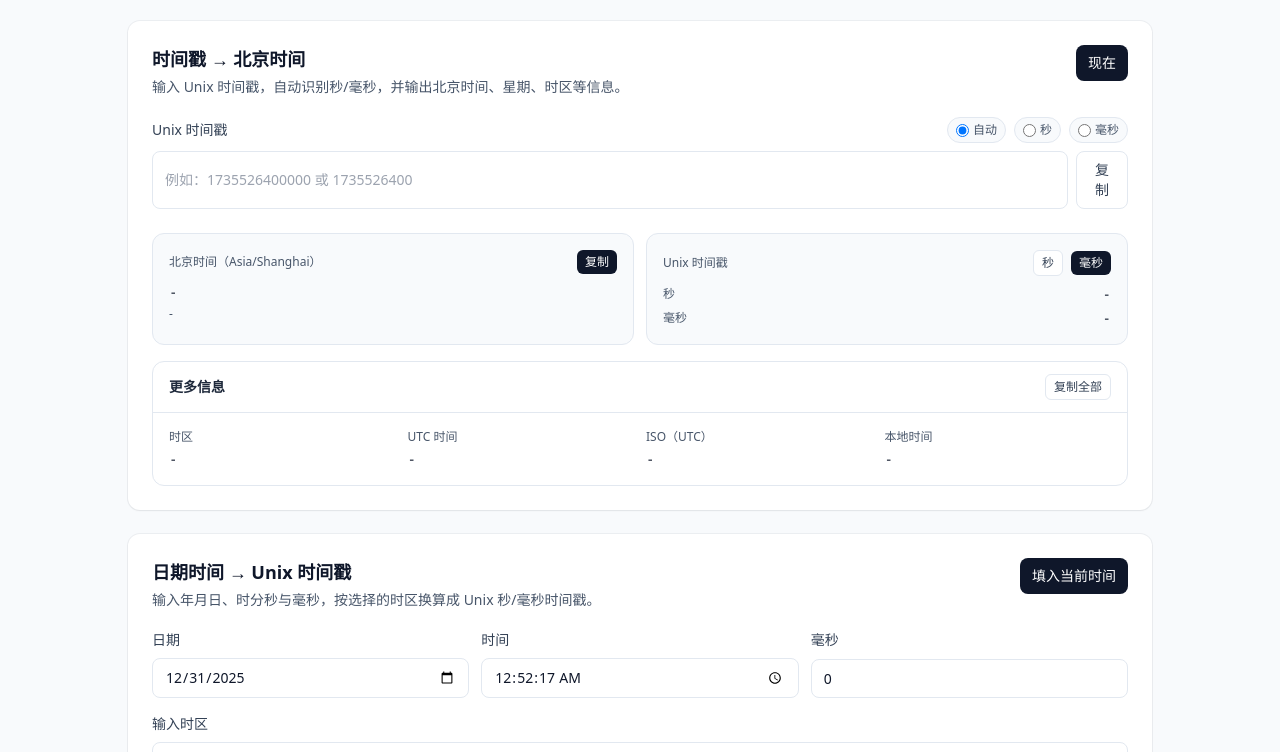
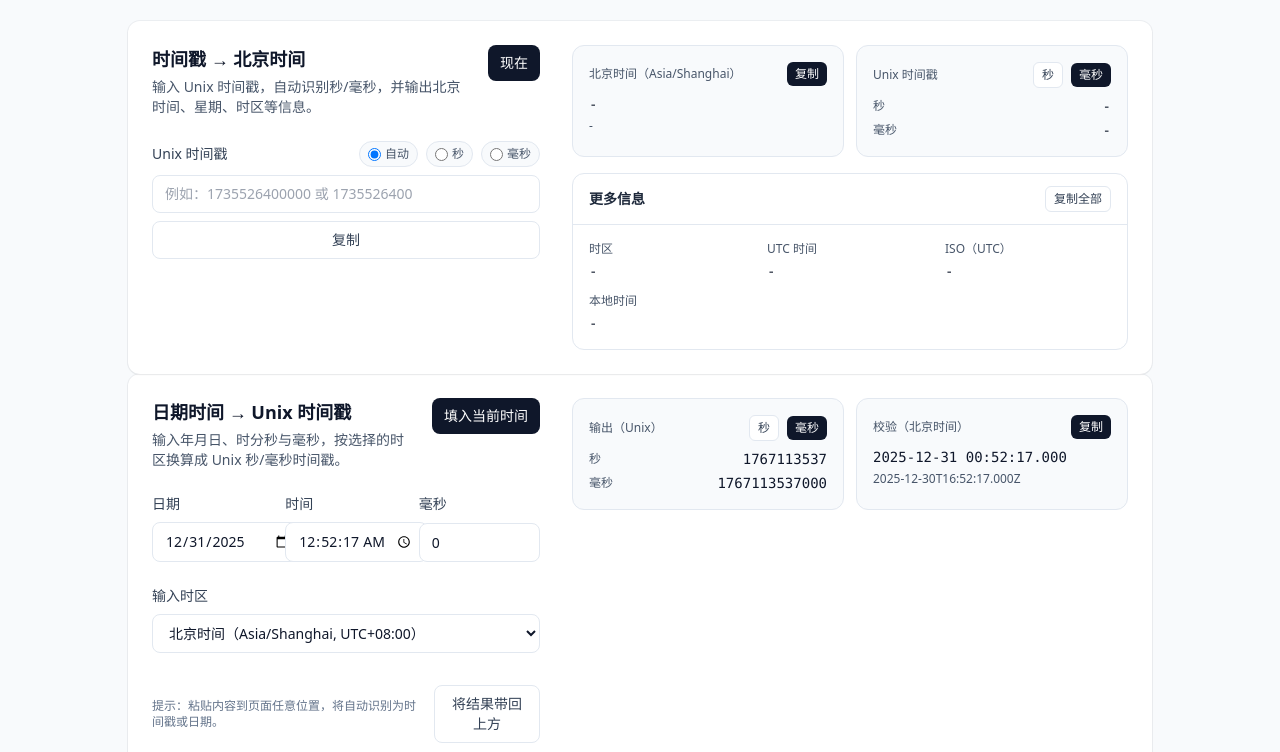
Before and after one commit to uXAi2046/toolhub, a plain HTML site: page timestamp-date.html in a window 1280 px wide. Shown: the part 200-952 px from the top of the page. Drawn offline with nearby package versions, Linux system fonts and the light colour scheme.

Commit message:
style: refactor layout to golden ratio split (left-input right-result)

```diff
--- a/timestamp-date.html
+++ b/timestamp-date.html
@@ -29,7 +29,9 @@
 
       <section class="grid gap-6 grid-cols-1">
         <div class="bg-white shadow-sm ring-1 ring-slate-900/5 rounded-xl">
-        <div class="p-6">
+          <div class="p-6 grid lg:grid-cols-12 gap-8">
+            <!-- 左侧：功能输入区 (41%) -->
+            <div class="lg:col-span-5 flex flex-col gap-6">
               <div class="flex items-start justify-between gap-4">
                 <div>
                   <h2 class="text-lg font-semibold">时间戳 → 北京时间</h2>
@@ -38,7 +40,6 @@
                 <button id="btnNowTs" class="shrink-0 inline-flex items-center rounded-lg bg-slate-900 px-3 py-2 text-sm font-medium text-white hover:bg-slate-800">现在</button>
               </div>
 
-          <div class="mt-5 grid gap-4">
               <div class="grid gap-2">
                 <div class="flex items-center justify-between gap-3">
                   <label for="tsInput" class="text-sm font-medium text-slate-700">Unix 时间戳</label>
@@ -57,13 +58,16 @@
                     </label>
                   </div>
                 </div>
-              <div class="flex flex-col gap-2 sm:flex-row">
+                <div class="flex flex-col gap-2">
                   <input id="tsInput" inputmode="numeric" class="w-full rounded-lg border border-slate-200 bg-white px-3 py-2 text-sm outline-none focus:border-slate-400" placeholder="例如：1735526400000 或 1735526400" />
                   <button id="btnCopyTs" class="inline-flex items-center justify-center rounded-lg border border-slate-200 bg-white px-3 py-2 text-sm font-medium text-slate-700 hover:bg-slate-50">复制</button>
                 </div>
                 <p id="tsHint" class="text-xs text-slate-500"></p>
               </div>
+            </div>
 
+            <!-- 右侧：结果展示区 (58%) -->
+            <div class="lg:col-span-7 flex flex-col gap-4">
               <div class="grid gap-3 sm:grid-cols-2">
                 <div class="rounded-xl border border-slate-200 bg-slate-50 p-4">
                   <div class="flex items-center justify-between gap-2">
@@ -100,7 +104,7 @@
                   <button data-copy="all" class="copy-out inline-flex items-center rounded-md border border-slate-200 bg-white px-2 py-1 text-xs font-medium text-slate-700 hover:bg-slate-50">复制全部</button>
                 </div>
                 <div class="p-4">
-                <dl class="grid gap-3 sm:grid-cols-2 lg:grid-cols-4">
+                  <dl class="grid gap-3 sm:grid-cols-2 lg:grid-cols-2 xl:grid-cols-3">
                     <div>
                       <dt class="text-xs font-medium text-slate-600">时区</dt>
                       <dd id="outTz" class="mt-1 font-mono text-sm">-</dd>
@@ -123,9 +127,12 @@
             </div>
           </div>
         </div>
+      </div>
 
       <div class="bg-white shadow-sm ring-1 ring-slate-900/5 rounded-xl">
-        <div class="p-6">
+        <div class="p-6 grid lg:grid-cols-12 gap-8">
+          <!-- 左侧：功能输入区 (41%) -->
+          <div class="lg:col-span-5 flex flex-col gap-6">
             <div class="flex items-start justify-between gap-4">
               <div>
                 <h2 class="text-lg font-semibold">日期时间 → Unix 时间戳</h2>
@@ -134,7 +141,6 @@
               <button id="btnNowDt" class="shrink-0 inline-flex items-center rounded-lg bg-slate-900 px-3 py-2 text-sm font-medium text-white hover:bg-slate-800">填入当前时间</button>
             </div>
 
-          <div class="mt-5 grid gap-4">
             <div class="grid gap-3 sm:grid-cols-3">
               <div class="grid gap-2">
                 <label for="dateInput" class="text-sm font-medium text-slate-700">日期</label>
@@ -160,6 +166,14 @@
               <p id="dtHint" class="text-xs text-slate-500"></p>
             </div>
 
+            <div class="flex flex-col gap-2 sm:flex-row sm:items-center sm:justify-between">
+              <div class="text-xs text-slate-500">提示：粘贴内容到页面任意位置，将自动识别为时间戳或日期。</div>
+              <button id="btnSwap" class="inline-flex items-center justify-center rounded-lg border border-slate-200 bg-white px-3 py-2 text-sm font-medium text-slate-700 hover:bg-slate-50">将结果带回上方</button>
+            </div>
+          </div>
+
+          <!-- 右侧：结果展示区 (58%) -->
+          <div class="lg:col-span-7 flex flex-col gap-4">
             <div class="grid gap-3 sm:grid-cols-2">
               <div class="rounded-xl border border-slate-200 bg-slate-50 p-4">
                 <div class="flex items-center justify-between gap-2">
@@ -188,11 +202,6 @@
                 <div id="outCheckBj" class="mt-2 font-mono text-sm text-slate-900">-</div>
                 <div class="mt-1 text-xs text-slate-600" id="outCheckIso">-</div>
               </div>
-            </div>
-
-            <div class="flex flex-col gap-2 sm:flex-row sm:items-center sm:justify-between">
-              <div class="text-xs text-slate-500">提示：粘贴内容到页面任意位置，将自动识别为时间戳或日期。</div>
-              <button id="btnSwap" class="inline-flex items-center justify-center rounded-lg border border-slate-200 bg-white px-3 py-2 text-sm font-medium text-slate-700 hover:bg-slate-50">将结果带回上方</button>
             </div>
           </div>
         </div>
```
Lines whose indentation alone changed are shown as unchanged.
